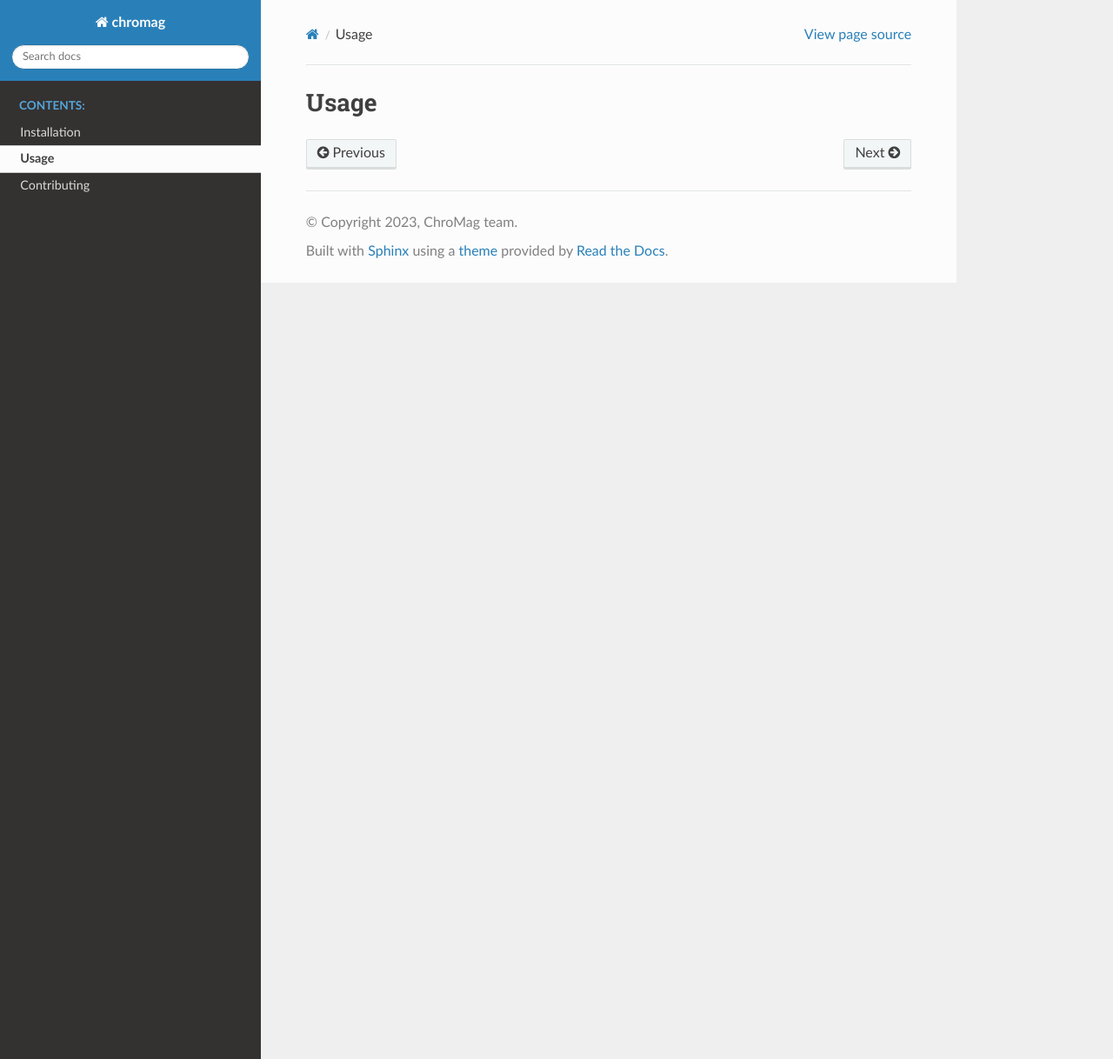
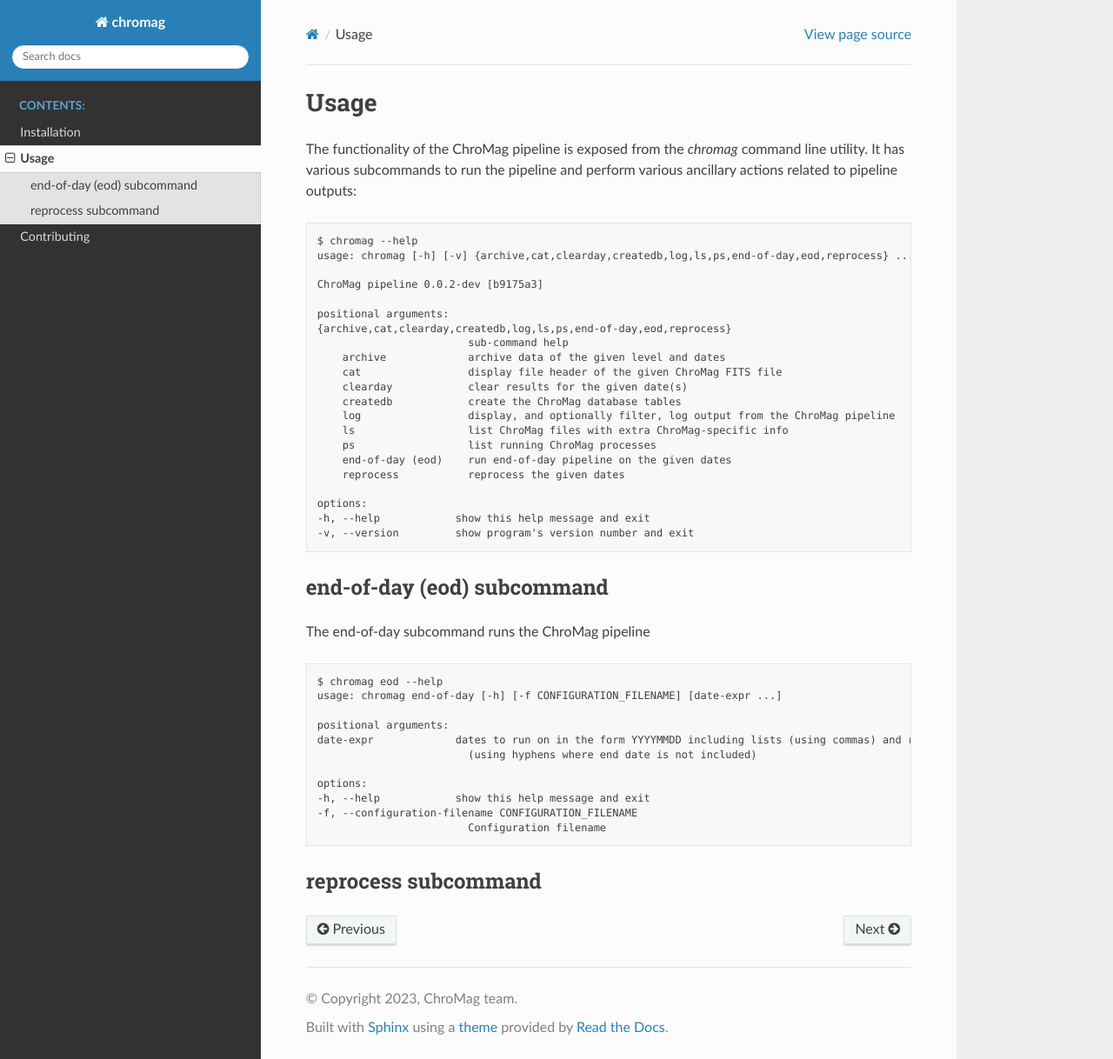
Before and after one commit to NCAR/chromag-pipeline, a Sphinx documentation site: the page built from docs/usage.rst, in a window 1280 px wide and 1218 px high. Shown: the whole window at 87% size. Built offline with Sphinx 7.4.7 and the Read the Docs theme 3.1.0, drawn with Linux system fonts in a browser that asks for light colours; pages that are not in the unit, such as notebooks, are missing from menus; the version number is read from the project's files by our own code.

Commit message:
Adding to usage doc page

```diff
--- a/docs/usage.rst
+++ b/docs/usage.rst
@@ -1,3 +1,53 @@
 =====
 Usage
 =====
+
+The functionality of the ChroMag pipeline is exposed from the `chromag` command
+line utility. It has various subcommands to run the pipeline and perform
+various ancillary actions related to pipeline outputs::
+
+    $ chromag --help
+    usage: chromag [-h] [-v] {archive,cat,clearday,createdb,log,ls,ps,end-of-day,eod,reprocess} ...
+
+    ChroMag pipeline 0.0.2-dev [b9175a3]
+
+    positional arguments:
+    {archive,cat,clearday,createdb,log,ls,ps,end-of-day,eod,reprocess}
+                            sub-command help
+        archive             archive data of the given level and dates
+        cat                 display file header of the given ChroMag FITS file
+        clearday            clear results for the given date(s)
+        createdb            create the ChroMag database tables
+        log                 display, and optionally filter, log output from the ChroMag pipeline
+        ls                  list ChroMag files with extra ChroMag-specific info
+        ps                  list running ChroMag processes
+        end-of-day (eod)    run end-of-day pipeline on the given dates
+        reprocess           reprocess the given dates
+
+    options:
+    -h, --help            show this help message and exit
+    -v, --version         show program's version number and exit
+
+
+end-of-day (eod) subcommand
+---------------------------
+
+The end-of-day subcommand runs the ChroMag pipeline
+
+::
+
+    $ chromag eod --help
+    usage: chromag end-of-day [-h] [-f CONFIGURATION_FILENAME] [date-expr ...]
+
+    positional arguments:
+    date-expr             dates to run on in the form YYYYMMDD including lists (using commas) and ranges
+                            (using hyphens where end date is not included)
+
+    options:
+    -h, --help            show this help message and exit
+    -f, --configuration-filename CONFIGURATION_FILENAME
+                            Configuration filename
+
+
+reprocess subcommand
+--------------------
```
